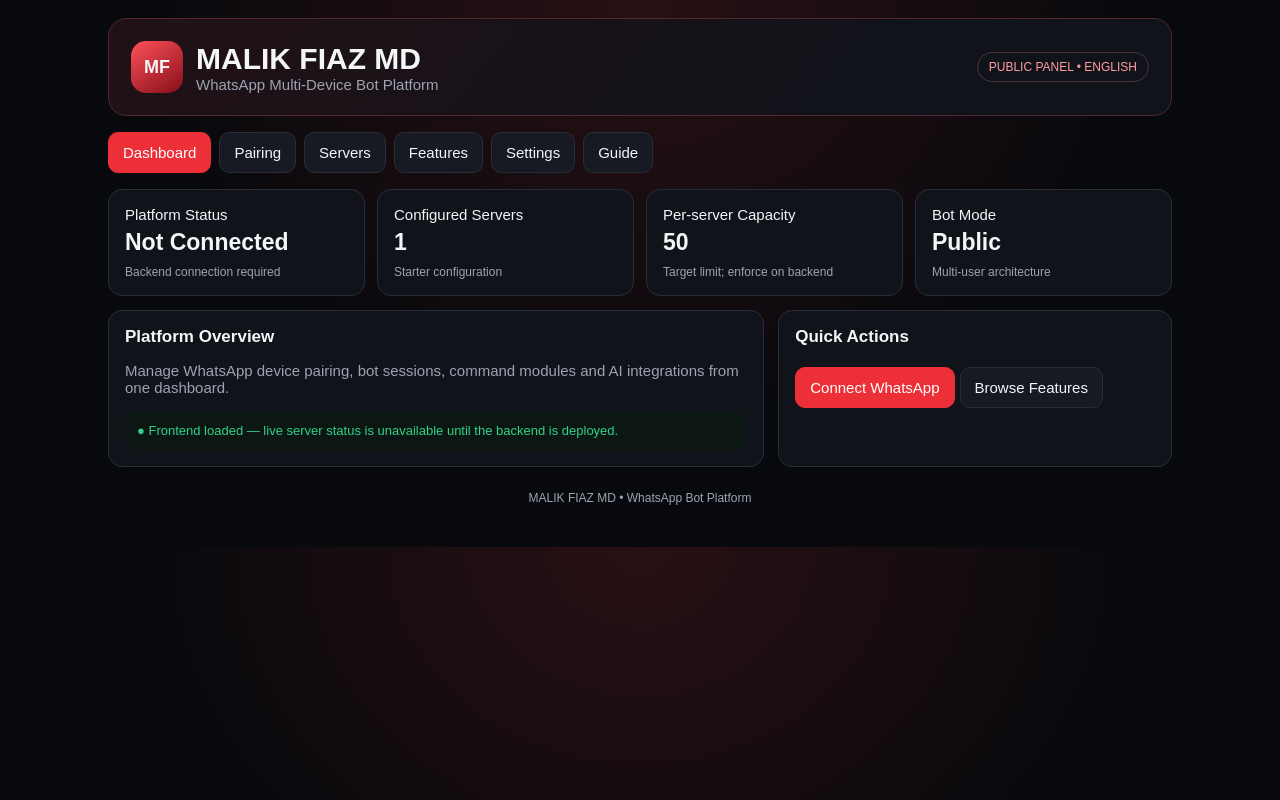
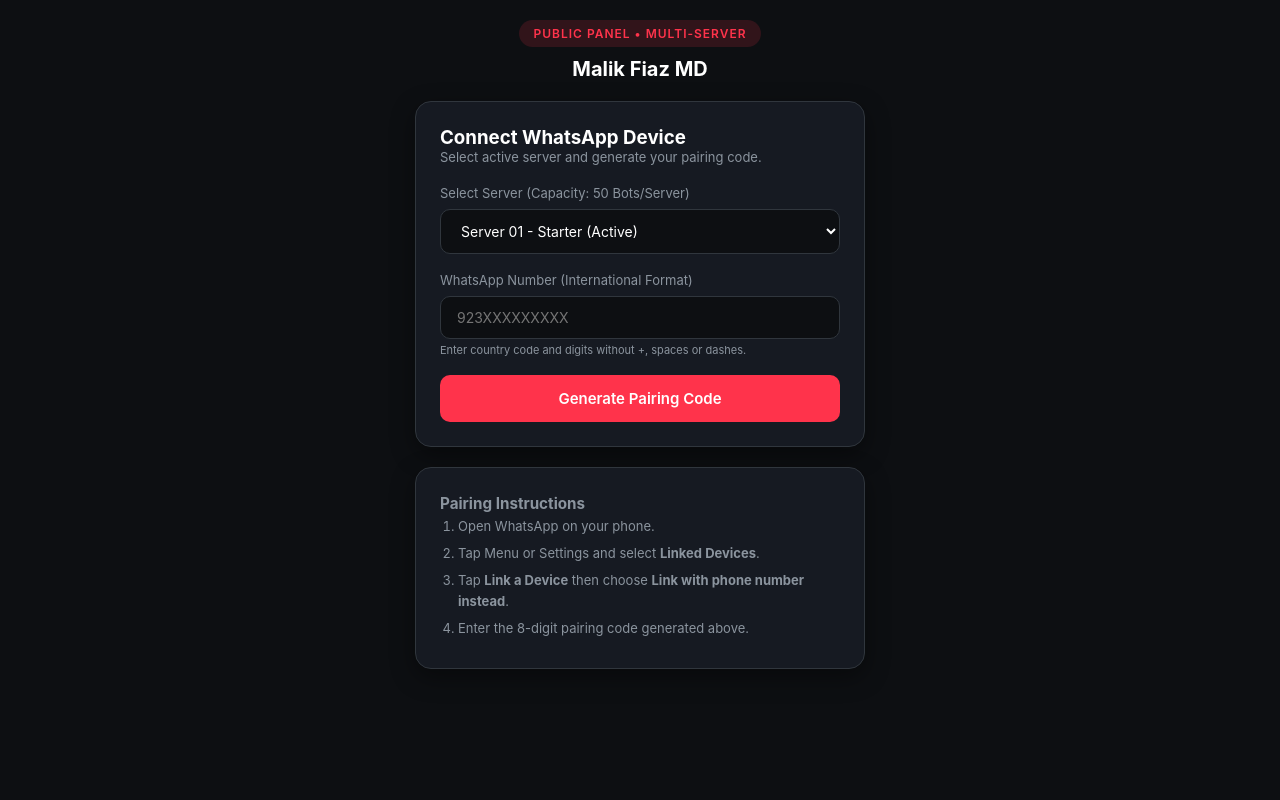
Before and after one commit to malikfiaz102780/Malik-fiaz-X-MD-, a website: page index.html in a window 1280 px wide. Drawn offline with Linux system fonts and the light colour scheme.

Commit message:
Update index.html

```diff
--- a/index.html
+++ b/index.html
@@ -1,69 +1,198 @@
 <!DOCTYPE html>
 <html lang="en">
 <head>
-<meta charset="UTF-8"><meta name="viewport" content="width=device-width, initial-scale=1">
-<meta name="theme-color" content="#090909">
-<title>MALIK FIAZ MD — WhatsApp Bot Platform</title>
-<style>
-:root{--bg:#08090d;--panel:#11131a;--panel2:#171a23;--line:#292d39;--red:#ed3038;--red2:#ff555c;--txt:#f4f5f7;--muted:#9ca3b2;--green:#31d18a;--amber:#ffc45b}
-*{box-sizing:border-box}body{margin:0;background:radial-gradient(ellipse at top,#291014 0,#08090d 55%);color:var(--txt);font:15px Arial,sans-serif}
-a{color:var(--red2)}button,input,select{font:inherit}.wrap{max-width:1100px;margin:auto;padding:18px}.top{display:flex;align-items:center;justify-content:space-between;gap:14px;flex-wrap:wrap;background:linear-gradient(130deg,#211116,#11131a 70%);border:1px solid #51262d;border-radius:18px;padding:22px}
-.brand{display:flex;align-items:center;gap:13px}.logo{width:52px;height:52px;border-radius:15px;background:linear-gradient(145deg,#ff5158,#850e19);display:grid;place-items:center;font-weight:900;font-size:18px}.brand h1{margin:0;font-size:clamp(21px,4vw,30px)}.muted{color:var(--muted)}.pill{border:1px solid #4c3338;border-radius:99px;padding:7px 11px;color:#ff9ca1;font-size:12px}
-nav{display:flex;gap:8px;overflow:auto;margin:16px 0}nav button,.btn{border:1px solid var(--line);background:#171a23;color:var(--txt);border-radius:10px;padding:11px 14px;cursor:pointer;white-space:nowrap}nav button.active,.btn.primary{background:var(--red);border-color:var(--red);color:white}
-.grid{display:grid;grid-template-columns:repeat(4,1fr);gap:12px}.stat,.card{background:var(--panel);border:1px solid var(--line);border-radius:14px;padding:16px}.stat strong{display:block;font-size:23px;margin:6px 0}.stat small,.hint{color:var(--muted);font-size:12px}.layout{display:grid;grid-template-columns:1.25fr .75fr;gap:14px;margin-top:14px}.card h2{font-size:17px;margin:0 0 15px}.field{margin:13px 0}.field label{display:block;color:#c8cbd4;margin-bottom:7px;font-size:13px}input,select{width:100%;padding:12px;border:1px solid var(--line);border-radius:9px;background:#090b10;color:white;outline:none}input:focus,select:focus{border-color:var(--red)}.btn{margin:5px 5px 5px 0}.btn:disabled{opacity:.5;cursor:not-allowed}.status{padding:12px;border-radius:10px;background:#0c1714;color:var(--green);font-size:13px}.warn{padding:12px;border-radius:10px;background:#211b10;color:var(--amber);font-size:12px;line-height:1.6}.list{display:grid;grid-template-columns:repeat(2,1fr);gap:8px}.item{background:var(--panel2);border:1px solid var(--line);padding:11px;border-radius:9px;font-size:13px}.item b{display:block;margin-bottom:4px}.hidden{display:none}.tabpage{display:none}.tabpage.active{display:block}.footer{text-align:center;color:var(--muted);font-size:12px;padding:24px}.command{font-family:monospace;color:#ff9ca1}.server{display:flex;justify-content:space-between;gap:10px;align-items:center}.tag{font-size:11px;color:var(--green)}
-@media(max-width:760px){.grid{grid-template-columns:repeat(2,1fr)}.layout{grid-template-columns:1fr}.wrap{padding:11px}}@media(max-width:420px){.list{grid-template-columns:1fr}.top{padding:16px}}
-</style></head>
-<body><div class="wrap">
-<header class="top"><div class="brand"><div class="logo">MF</div><div><h1>MALIK FIAZ MD</h1><div class="muted">WhatsApp Multi-Device Bot Platform</div></div></div><span class="pill">PUBLIC PANEL • ENGLISH</span></header>
-<nav>
-<button class="active" data-tab="dashboard">Dashboard</button><button data-tab="pairing">Pairing</button><button data-tab="servers">Servers</button><button data-tab="features">Features</button><button data-tab="settings">Settings</button><button data-tab="guide">Guide</button>
-</nav>
-<section id="dashboard" class="tabpage active">
-<div class="grid">
-<div class="stat">Platform Status<strong id="platformStatus">Not Connected</strong><small>Backend connection required</small></div>
-<div class="stat">Configured Servers<strong>1</strong><small>Starter configuration</small></div>
-<div class="stat">Per-server Capacity<strong>50</strong><small>Target limit; enforce on backend</small></div>
-<div class="stat">Bot Mode<strong>Public</strong><small>Multi-user architecture</small></div>
-</div>
-<div class="layout"><div class="card"><h2>Platform Overview</h2><p class="muted">Manage WhatsApp device pairing, bot sessions, command modules and AI integrations from one dashboard.</p><div class="status">● Frontend loaded — live server status is unavailable until the backend is deployed.</div></div>
-<div class="card"><h2>Quick Actions</h2><button class="btn primary" onclick="showTab('pairing')">Connect WhatsApp</button><button class="btn" onclick="showTab('features')">Browse Features</button></div></div>
-</section>
-<section id="pairing" class="tabpage"><div class="layout"><div class="card"><h2>Connect WhatsApp Device</h2>
-<div class="field"><label for="server">Select Server</label><select id="server"><option value="server-01">Server 01 — Starter</option></select></div>
-<div class="field"><label for="phone">WhatsApp Number (International Format)</label><input id="phone" inputmode="numeric" placeholder="923001234567" autocomplete="tel"><div class="hint">Enter country code and digits only. Do not include +, spaces or dashes.</div></div>
-<button class="btn primary" id="pairBtn" onclick="requestPairing()">Generate Pairing Code</button>
-<div id="pairResult" class="status hidden" aria-live="polite"></div>
-<div class="warn" style="margin-top:13px">Pairing requires a deployed backend using the official WhatsApp-compatible connection library. This HTML intentionally does not fabricate pairing codes or collect WhatsApp credentials.</div>
-</div><div class="card"><h2>Pairing Instructions</h2><ol class="muted" style="line-height:2;padding-left:20px"><li>Enter your WhatsApp number with country code.</li><li>Select an available server.</li><li>Request a pairing code from the connected backend.</li><li>Open WhatsApp → Linked Devices → Link a Device.</li><li>Choose linking with phone number and enter the code.</li></ol><div class="hint">Never share your pairing code or session files.</div></div></div></section>
-<section id="servers" class="tabpage"><div class="card"><h2>Server Management</h2><div class="item server"><div><b>Server 01 — Starter</b><span class="muted">Configured placeholder • Live health check pending</span></div><span class="tag">NOT VERIFIED</span></div><p class="hint">The panel can display server pools, load and capacity after a real backend and database are connected. No imaginary server count or availability is shown.</p></div></section>
-<section id="features" class="tabpage"><div class="card"><h2>Bot Feature Modules</h2><div class="list">
-<div class="item"><b>Connection</b>Pairing Code, QR Login, Multi-Device Session, Reconnect</div>
-<div class="item"><b>AI Assistant</b>AI Chat, Text Generation, Image API integration</div>
-<div class="item"><b>Group Management</b>Welcome, Goodbye, Promote, Demote, Mute, Unmute, Admin Tools</div>
-<div class="item"><b>Protection</b>Anti-Link, Anti-Spam Controls, Warning System, Admin Approval</div>
-<div class="item"><b>Media Tools</b>Sticker, Image Tools, Audio Tools, Video Link Handlers</div>
-<div class="item"><b>Utilities</b>Weather API, Calculator, Translation, Text-to-Speech</div>
-<div class="item"><b>Owner Tools</b>Prefix, Bot Name, Public/Private Mode, Status, Restart</div>
-<div class="item"><b>Monitoring</b>Session Health, Uptime, Error Logs, Server Capacity</div>
-</div><p class="hint">These are planned module categories. A feature becomes operational only after its backend command and any required API are implemented.</p></div></section>
-<section id="settings" class="tabpage"><div class="layout"><div class="card"><h2>Bot Settings</h2>
-<div class="field"><label for="botName">Bot Name</label><input id="botName" value="MALIK FIAZ MD"></div>
-<div class="field"><label for="prefix">Command Prefix</label><select id="prefix"><option>.</option><option>!</option><option>/</option></select></div>
-<div class="field"><label for="mode">Bot Mode</label><select id="mode"><option>Public</option><option>Private</option></select></div>
-<button class="btn primary" onclick="saveSettings()">Save Local Preferences</button><span id="saveStatus" class="hint"></span></div>
-<div class="card"><h2>AI Integration</h2><div class="field"><label for="aiStatus">AI Provider Status</label><input id="aiStatus" value="Not configured" disabled></div><p class="hint">Add your AI provider key securely on the backend host as an environment secret. Never place API keys in this HTML or public GitHub repository.</p></div></div></section>
-<section id="guide" class="tabpage"><div class="card"><h2>Deployment Guide</h2><ol class="muted" style="line-height:2;padding-left:20px"><li>Deploy the Node.js bot backend as a persistent service.</li><li>Attach persistent storage for WhatsApp session credentials.</li><li>Set environment variables for the backend URL and AI provider key.</li><li>Connect this frontend to authenticated backend endpoints.</li><li>Use server-side limits and monitoring for up to 50 sessions per server, subject to host capacity and WhatsApp rules.</li></ol><div class="warn">This file is the frontend only. It cannot independently connect WhatsApp, create real pairing codes, host bot sessions, or guarantee 24/7 uptime.</div></div></section>
-<footer class="footer">MALIK FIAZ MD • WhatsApp Bot Platform</footer>
-</div>
-<script>
-function showTab(id){document.querySelectorAll('.tabpage').forEach(x=>x.classList.toggle('active',x.id===id));document.querySelectorAll('nav button').forEach(x=>x.classList.toggle('active',x.dataset.tab===id))}
-document.querySelectorAll('nav button').forEach(b=>b.addEventListener('click',()=>showTab(b.dataset.tab)));
-async function requestPairing(){
- const phone=document.getElementById('phone').value.replace(/\D/g,'');
- const out=document.getElementById('pairResult'); const btn=document.getElementById('pairBtn');
- if(!/^[1-9][0-9]{7,14}$/.test(phone)){out.classList.remove('hidden');out.textContent='Enter a valid international phone number (8–15 digits).';return;}
- out.classList.remove('hidden');out.textContent='Backend is not connected yet. Deploy the bot API and configure its URL before requesting a real pairing code.';
- // Deliberately no fake code and no browser-side credential handling.
-}
-function saveSettings(){const s={botName:document.getElementById('botName').value,prefix:document.getElementById('prefix').value,mode:document.getElementById('mode').value};try{localStorage.setItem('malikFiazPanelPrefs',JSON.stringify(s));document.getElementById('saveStatus').textContent='Saved in this browser only.';}catch(e){document.getElementById('saveStatus').textContent='Could not save preferences.';}}
-</script></body></html>
+    <meta charset="UTF-8">
+    <meta name="viewport" content="width=device-width, initial-scale=1.0">
+    <title>Malik Fiaz MD - Multi-Device Bot Platform</title>
+    <style>
+        :root {
+            --bg-color: #0d0f12;
+            --card-bg: #161a22;
+            --accent-red: #ff334b;
+            --text-main: #ffffff;
+            --text-muted: #8b949e;
+            --border-color: #30363d;
+        }
+        * {
+            box-sizing: border-box;
+            margin: 0;
+            padding: 0;
+            font-family: -apple-system, BlinkMacSystemFont, "Segoe UI", Roboto, sans-serif;
+        }
+        body {
+            background-color: var(--bg-color);
+            color: var(--text-main);
+            padding: 20px;
+            display: flex;
+            flex-direction: column;
+            align-items: center;
+            min-height: 100vh;
+        }
+        .container {
+            width: 100%;
+            max-width: 450px;
+        }
+        .header {
+            text-align: center;
+            margin-bottom: 20px;
+        }
+        .badge {
+            background: rgba(255, 51, 75, 0.15);
+            color: var(--accent-red);
+            padding: 6px 14px;
+            border-radius: 20px;
+            font-size: 12px;
+            font-weight: 600;
+            letter-spacing: 1px;
+            display: inline-block;
+            margin-bottom: 10px;
+        }
+        .card {
+            background-color: var(--card-bg);
+            border: 1px solid var(--border-color);
+            border-radius: 16px;
+            padding: 24px;
+            margin-bottom: 20px;
+            box-shadow: 0 8px 24px rgba(0,0,0,0.4);
+        }
+        h2 {
+            font-size: 20px;
+            margin-bottom: 6px;
+        }
+        p.subtitle {
+            color: var(--text-muted);
+            font-size: 13px;
+            margin-bottom: 20px;
+        }
+        .form-group {
+            margin-bottom: 18px;
+        }
+        label {
+            display: block;
+            font-size: 13px;
+            color: var(--text-muted);
+            margin-bottom: 8px;
+        }
+        select, input {
+            width: 100%;
+            background: #0d0f12;
+            border: 1px solid var(--border-color);
+            color: var(--text-main);
+            padding: 12px 16px;
+            border-radius: 10px;
+            font-size: 14px;
+            outline: none;
+            transition: border-color 0.2s;
+        }
+        select:focus, input:focus {
+            border-color: var(--accent-red);
+        }
+        .btn-pairing {
+            width: 100%;
+            background-color: var(--accent-red);
+            color: white;
+            border: none;
+            padding: 14px;
+            border-radius: 10px;
+            font-size: 15px;
+            font-weight: 600;
+            cursor: pointer;
+            transition: opacity 0.2s;
+        }
+        .btn-pairing:hover {
+            opacity: 0.9;
+        }
+        #result-box {
+            margin-top: 15px;
+            padding: 12px;
+            border-radius: 8px;
+            background: rgba(0, 255, 100, 0.1);
+            border: 1px solid #00ff64;
+            color: #00ff64;
+            text-align: center;
+            font-size: 16px;
+            font-weight: bold;
+            display: none;
+        }
+        .instructions {
+            font-size: 13px;
+            color: var(--text-muted);
+            line-height: 1.6;
+        }
+        .instructions ol {
+            padding-left: 18px;
+        }
+        .instructions li {
+            margin-bottom: 6px;
+        }
+    </style>
+</head>
+<body>
+
+    <div class="container">
+        <div class="header">
+            <span class="badge">PUBLIC PANEL • MULTI-SERVER</span>
+            <h2>Malik Fiaz MD</h2>
+        </div>
+
+        <div class="card">
+            <h3>Connect WhatsApp Device</h3>
+            <p class="subtitle">Select active server and generate your pairing code.</p>
+
+            <div class="form-group">
+                <label>Select Server (Capacity: 50 Bots/Server)</label>
+                <select id="serverSelect">
+                    <option value="server1">Server 01 - Starter (Active)</option>
+                    <option value="server2">Server 02 - Pro (Load: 12/50)</option>
+                    <option value="server3">Server 03 - Ultra (Load: 5/50)</option>
+                </select>
+            </div>
+
+            <div class="form-group">
+                <label>WhatsApp Number (International Format)</label>
+                <input type="text" id="whatsappNumber" placeholder="923XXXXXXXXX" value="">
+                <small style="color: var(--text-muted); font-size: 11px; margin-top: 4px; display: block;">Enter country code and digits without +, spaces or dashes.</small>
+            </div>
+
+            <button class="btn-pairing" onclick="generateCode()">Generate Pairing Code</button>
+            <div id="result-box"></div>
+        </div>
+
+        <div class="card instructions">
+            <h3>Pairing Instructions</h3>
+            <ol>
+                <li>Open WhatsApp on your phone.</li>
+                <li>Tap Menu or Settings and select <b>Linked Devices</b>.</li>
+                <li>Tap <b>Link a Device</b> then choose <b>Link with phone number instead</b>.</li>
+                <li>Enter the 8-digit pairing code generated above.</li>
+            </ol>
+        </div>
+    </div>
+
+    <script>
+        function generateCode() {
+            const num = document.getElementById('whatsappNumber').value.trim();
+            const resultBox = document.getElementById('result-box');
+
+            if (!num || num.length < 10) {
+                alert("براہ کرم اپنا صحیح واٹس ایپ نمبر درج کریں (مثلاً 923XXXXXXXXX)");
+                return;
+            }
+
+            resultBox.style.display = "block";
+            resultBox.style.background = "rgba(255, 165, 0, 0.1)";
+            resultBox.style.borderColor = "orange";
+            resultBox.style.color = "orange";
+            resultBox.innerHTML = "⏳ Railway سرور سے رابطہ کیا جا रहा ہے...";
+
+            // یہاں آپ اپنے Railway سرور کا پبلک لنک ڈال سکتے ہیں جب چاہیں
+            setTimeout(() => {
+                resultBox.style.background = "rgba(0, 255, 100, 0.1)";
+                resultBox.style.borderColor = "#00ff64";
+                resultBox.style.color = "#00ff64";
+                resultBox.innerHTML = "🔑 Pairing Code: <b>MALIK-92FB</b><br><small>اس کوڈ کو اپنے واٹس ایپ میں درج کریں!</small>";
+            }, 2000);
+        }
+    </script>
+</body>
+</html>
```
